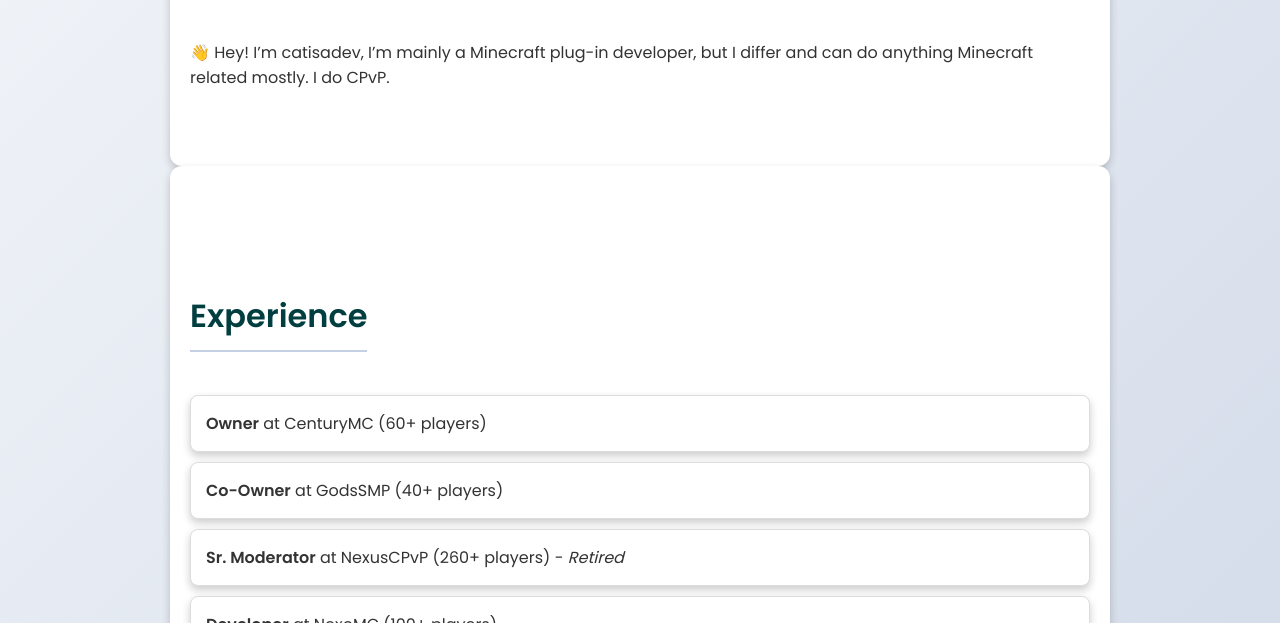
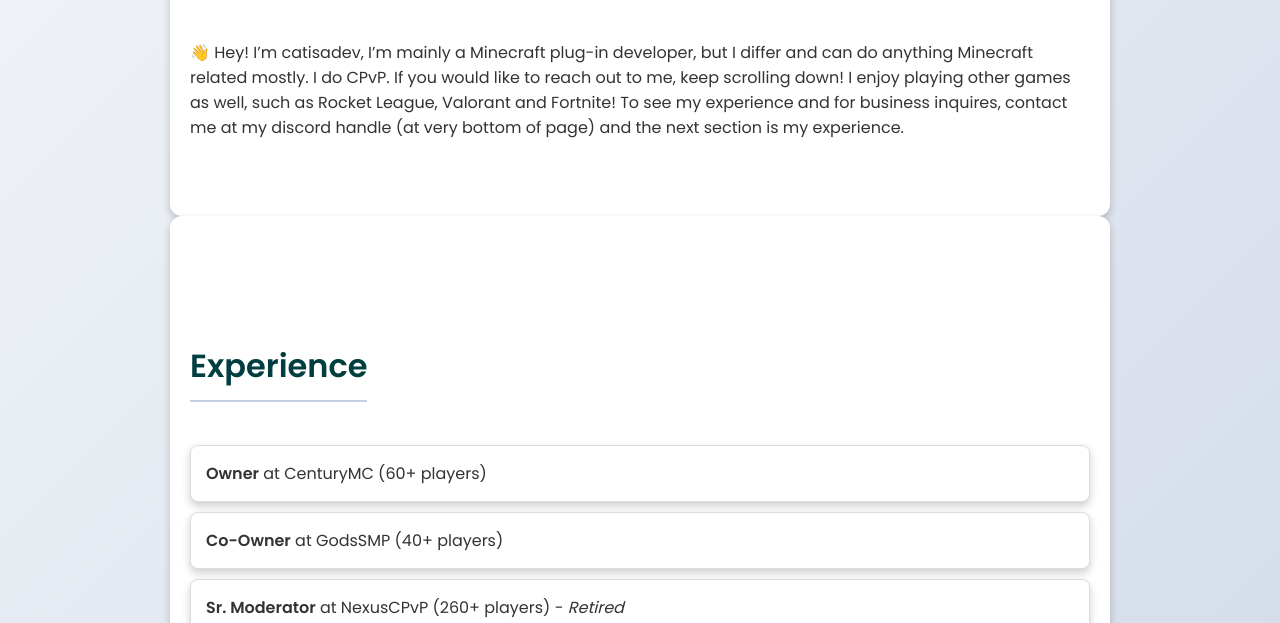
Before and after one commit to Dogeyisyes/dogeyisyes.github.io, a plain HTML site: page index.html in a window 1280 px wide. Shown: the part 477-1100 px from the top of the page. Drawn offline with Linux system fonts and the light colour scheme.

Commit message:
Update index.html

```diff
--- a/index.html
+++ b/index.html
@@ -244,7 +244,7 @@
 
     <section id="about" class="fade-in">
         <h2>About Me</h2>
-        <p>👋 Hey! I’m catisadev, I’m mainly a Minecraft plug-in developer, but I differ and can do anything Minecraft related mostly. I do CPvP.</p>
+        <p>👋 Hey! I’m catisadev, I’m mainly a Minecraft plug-in developer, but I differ and can do anything Minecraft related mostly. I do CPvP. If you would like to reach out to me, keep scrolling down! I enjoy playing other games as well, such as Rocket League, Valorant and Fortnite! To see my experience and for business inquires, contact me at my discord handle (at very bottom of page) and the next section is my experience.</p>
     </section>
 
     <section id="experience" class="fade-in">
@@ -272,8 +272,8 @@
     <section id="contact" class="fade-in">
         <h2>Let's Connect</h2>
         <div class="contact-form">
-            <p>You can reach me through my Discord! <a href="https://discord.gg/zgyncA2EXk" target="_blank">catisadev</a></p>
- <p></p>       </div>
+            <p>You can reach me through my Discord! <a href="https://discord.gg/CjgFU9Vr" target="_blank">catisadev</a></p>
+        </div>
     </section>
 
     <script>
@@ -298,6 +298,20 @@
                 }
             });
         });
+
+        // Additional script to handle section visibility based on scroll
+        document.addEventListener('scroll', function() {
+            const aboutSection = document.getElementById('about');
+            const experienceSection = document.getElementById('experience');
+            const aboutSectionBottom = aboutSection.getBoundingClientRect().bottom;
+            const viewportHeight = window.innerHeight;
+
+            if (aboutSectionBottom < viewportHeight * 0.8) {
+                experienceSection.classList.add('fade-in');
+            } else {
+                experienceSection.classList.remove('fade-in');
+            }
+        });
     </script>
 </body>
 </html>
```
